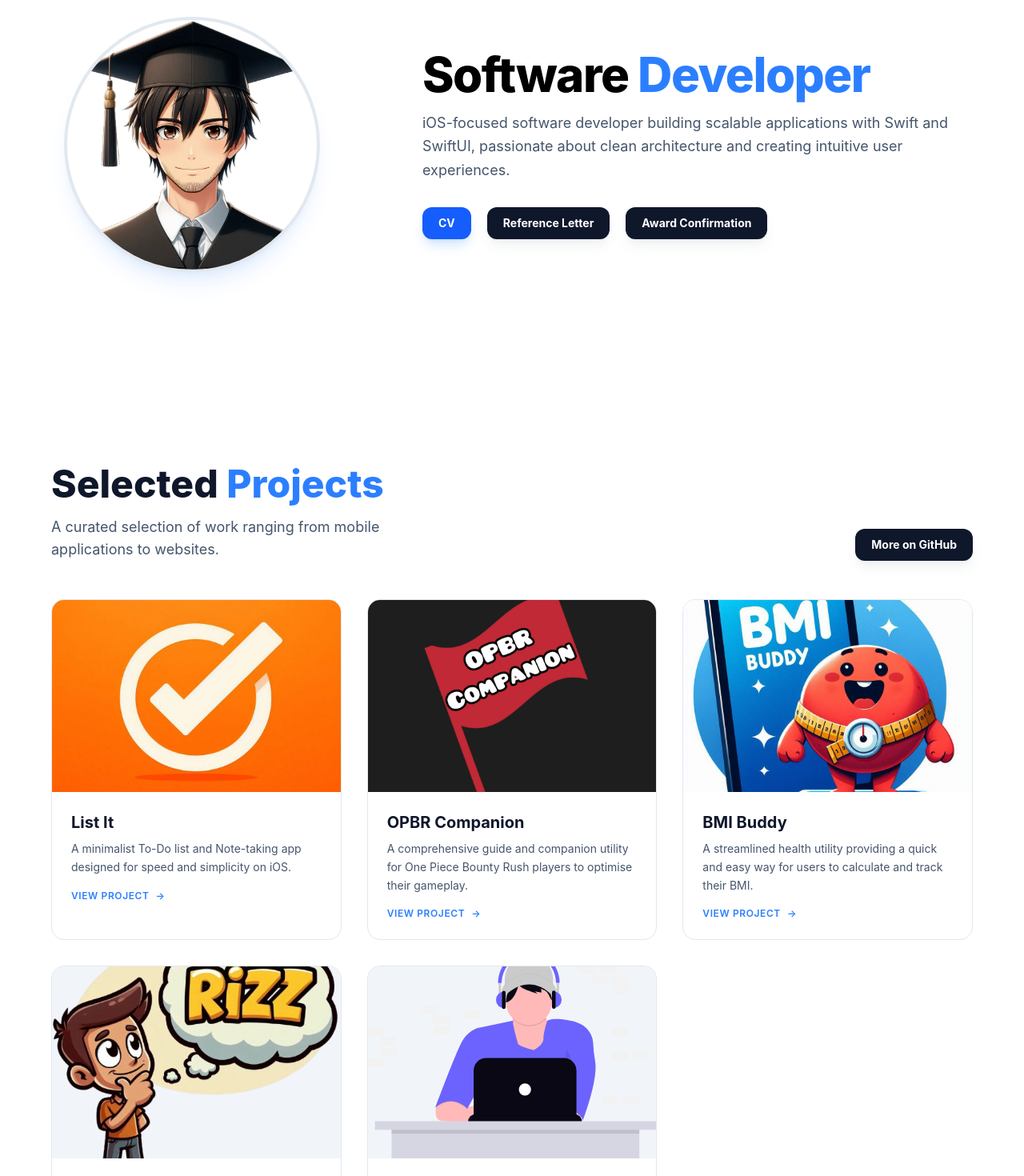
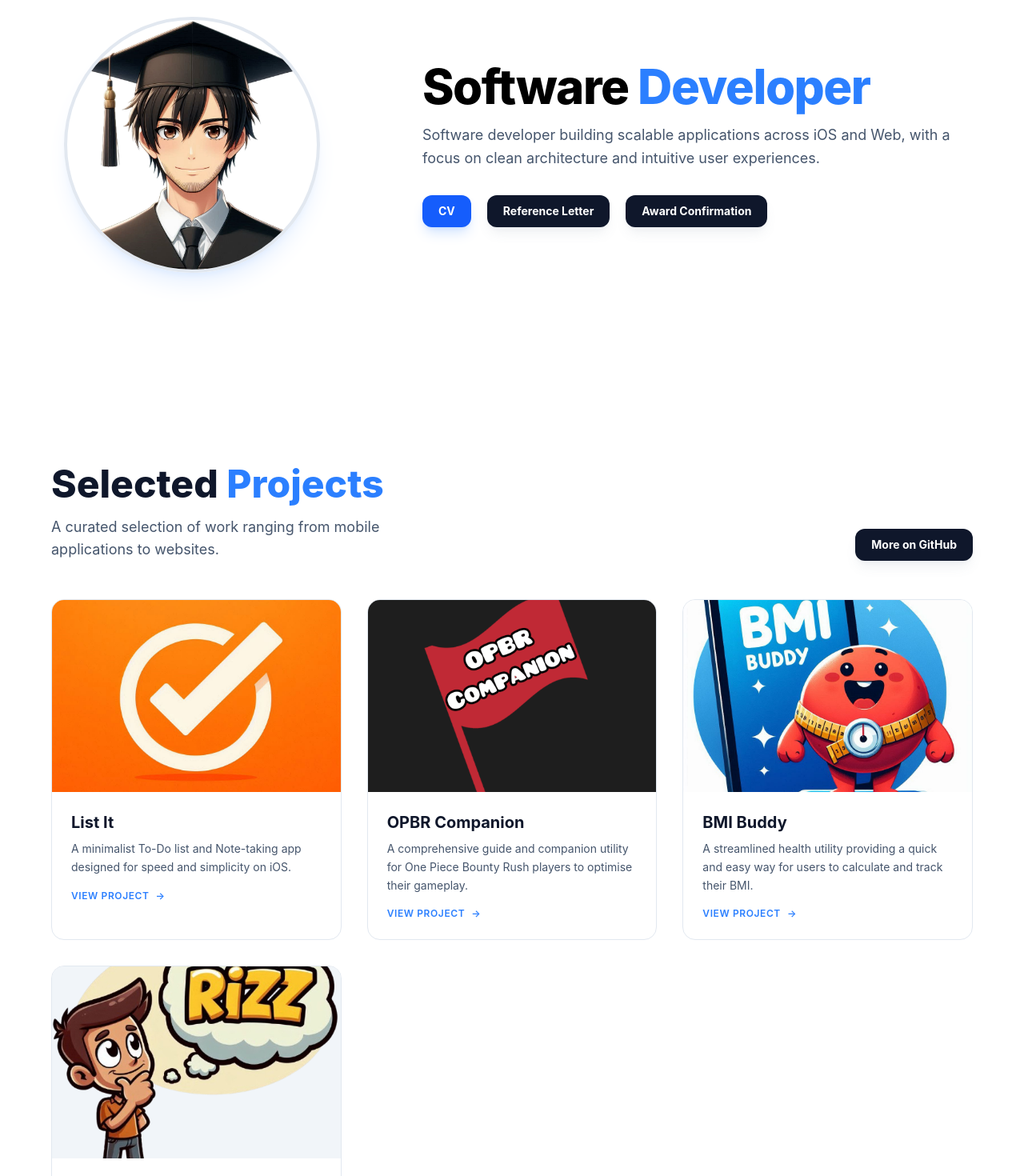
Before and after one commit to A-Moiz/my-portfolio, a React (Vite) app in the folder my-portfolio/: page / in a window 1280 px wide. Shown: the part 220-1690 px from the top of the page at 80% size. Built offline with nearby package versions, Linux system fonts and the light colour scheme.

Commit message:
Removed project placeholder

```diff
--- a/my-portfolio/src/components/Hero.tsx
+++ b/my-portfolio/src/components/Hero.tsx
@@ -19,9 +19,8 @@ function Hero() {
         </h1>
 
         <p className="text-lg leading-relaxed text-slate-600 dark:text-slate-300">
-          iOS-focused software developer building scalable applications with
-          Swift and SwiftUI, passionate about clean architecture and creating
-          intuitive user experiences.
+          Software developer building scalable applications across iOS and Web,
+          with a focus on clean architecture and intuitive user experiences.
         </p>
 
         <div className="flex flex-wrap gap-5 pt-8">
--- a/my-portfolio/src/components/Project.tsx
+++ b/my-portfolio/src/components/Project.tsx
@@ -70,13 +70,6 @@ function Project() {
             image={Vocabio}
             href={voabioLink}
           />
-
-          {/* Example of project without image to test default placeholder */}
-          <ProjectCard
-            title="Upcoming App"
-            description="Exploring new SwiftUI architectures for a habit tracking application."
-            href="#"
-          />
         </div>
       </div>
     </section>
```
